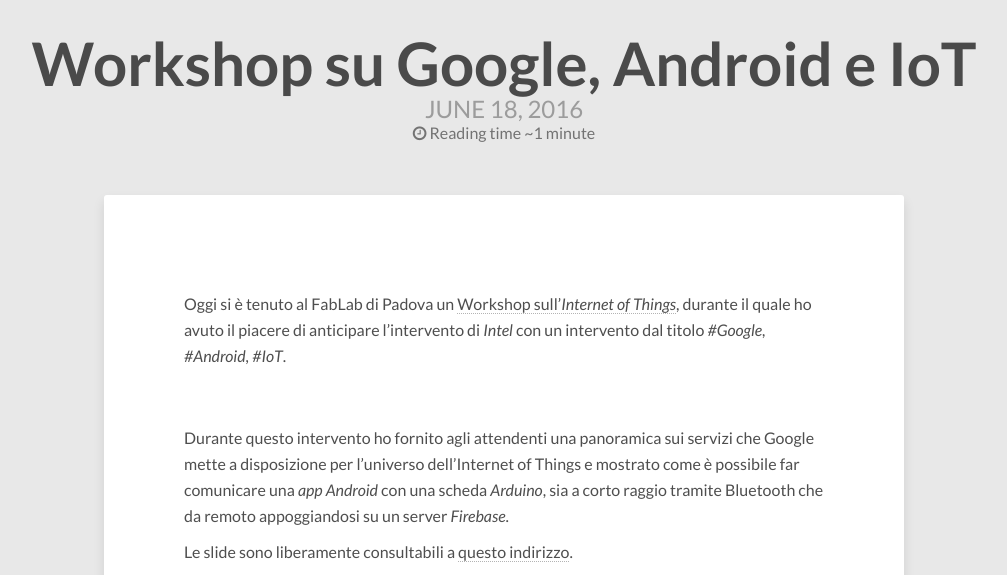
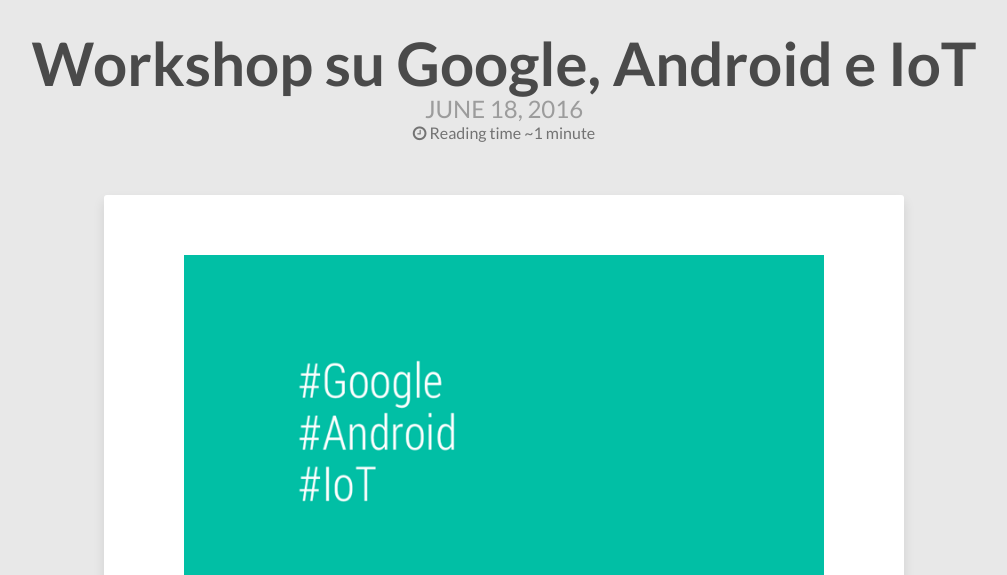
Before and after one commit to TechIsFun/techisfun.github.io, a Jekyll site: the page built from _posts/2016-06-18-workshop-google-android-iot.md, in a window 1280 px wide. Shown: the part 100-675 px from the top of the page, without its empty margins (136-1143 px from the left). Built offline with Jekyll 4.4.1, drawn with Linux system fonts in a browser that asks for light colours; nearby versions of some CDN libraries; comment, search, counter and statistics services are not loaded; grey boxes are pictures that could not be loaded.

Commit message:
fixed image url

```diff
--- a/_posts/2016-06-18-workshop-google-android-iot.md
+++ b/_posts/2016-06-18-workshop-google-android-iot.md
@@ -5,13 +5,13 @@
 ---
 
 <figure>
-	<img src="images/google_android_iot.png" alt="">
+	<img src="{{site.baseurl}}/images/google_android_iot.png" alt="">
 </figure>
 
 Oggi si è tenuto al FabLab di Padova un [Workshop sull'*Internet of Things*](http://www.officinedigitalizip.it/iot-intel-fablab-officine-digitali), durante il quale ho avuto il piacere di anticipare l'intervento di *Intel* con un intervento dal titolo *#Google, #Android, #IoT*.
 
 <figure>
-	<img src="images/google_android_iot_2.png" alt="">
+	<img src="{{site.baseurl}}/images/google_android_iot_2.png" alt="">
 </figure>
 
 Durante questo intervento ho fornito agli attendenti una panoramica sui servizi che Google mette a disposizione per l'universo dell'Internet of Things e mostrato come è possibile far comunicare una *app Android* con una scheda *Arduino*, sia a corto raggio tramite Bluetooth che da remoto appoggiandosi su un server *Firebase*.
```
